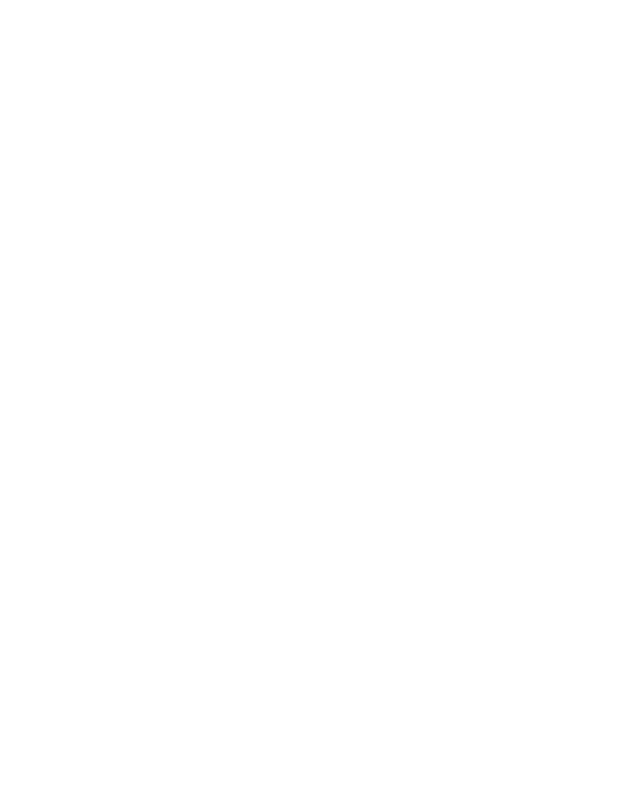
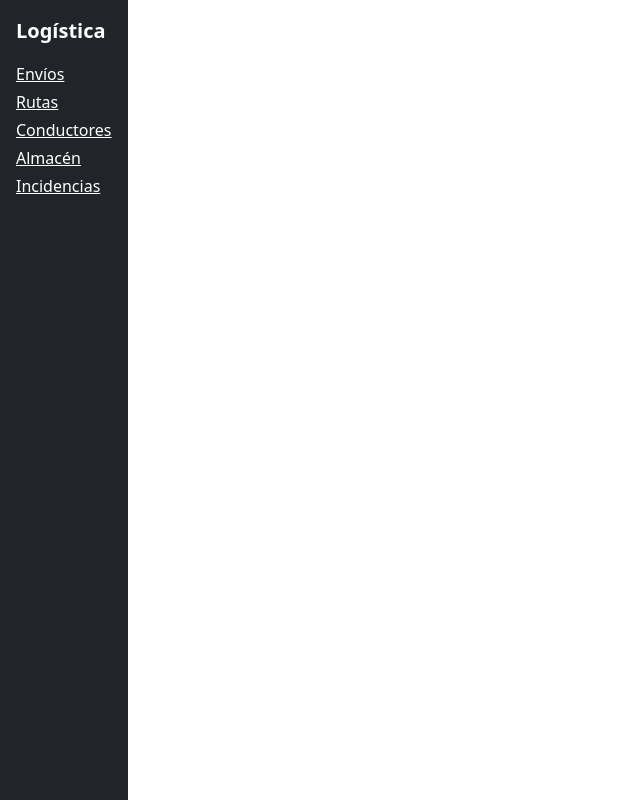
Before and after one commit to salcarivan/PulsoEnvio, a plain HTML site: page index.html in a window 1280 px wide. Shown: the whole page, without its empty margins (0-640 px from the left). Drawn offline with Linux system fonts and the light colour scheme.

Commit message:
Agregar estructura del sidebar en index.html con enlaces de navegación

```diff
--- a/index.html
+++ b/index.html
@@ -13,6 +13,22 @@
     <div class="d-flex min-vh-100">
         <aside id="sidebar" class="sidebar offcanvas-lg offcanvas-start text-bg-dark flex-shrink-0" tabindex="-1"
             aria-label="sidebarTitulo">
+            <div class="offcanvas-header">
+                <h5 class="offcanvas-title" id="sidebarTitulo">Logística</h5>
+                <button type="button" class="btn-close btn-close-white" data-bs-target="#sidebar"
+                    aria-label="Cerrar"></button>
+            </div>
+            <div class="offcanvas-body flex-column p-3">
+                <a href="index.html"
+                    class="d-none d-lg-block text-white text-decoration-none fs-5 fw-bold mb-3">Logística</a>
+                <nav class="nav nav-pills flex-column gap-1">
+                    <a href="envios.html" class="navlink text-white active" aria-current="page">Envíos</a>
+                    <a href="rutas.html" class="navlink text-white">Rutas</a>
+                    <a href="conductores.html" class="navlink text-white">Conductores</a>
+                    <a href="almacen.html" class="navlink text-white">Almacén</a>
+                    <a href="incidencias.html" class="navlink text-white">Incidencias</a>
+                </nav>
+            </div>
 
         </aside>
 
```
